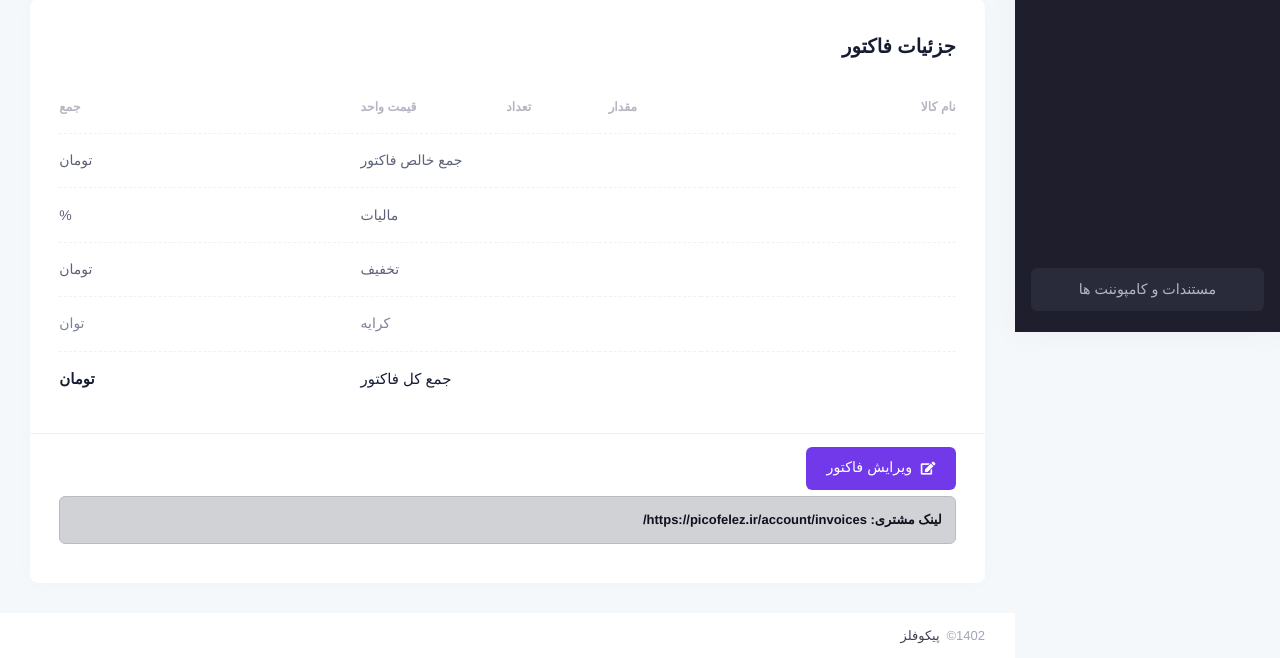
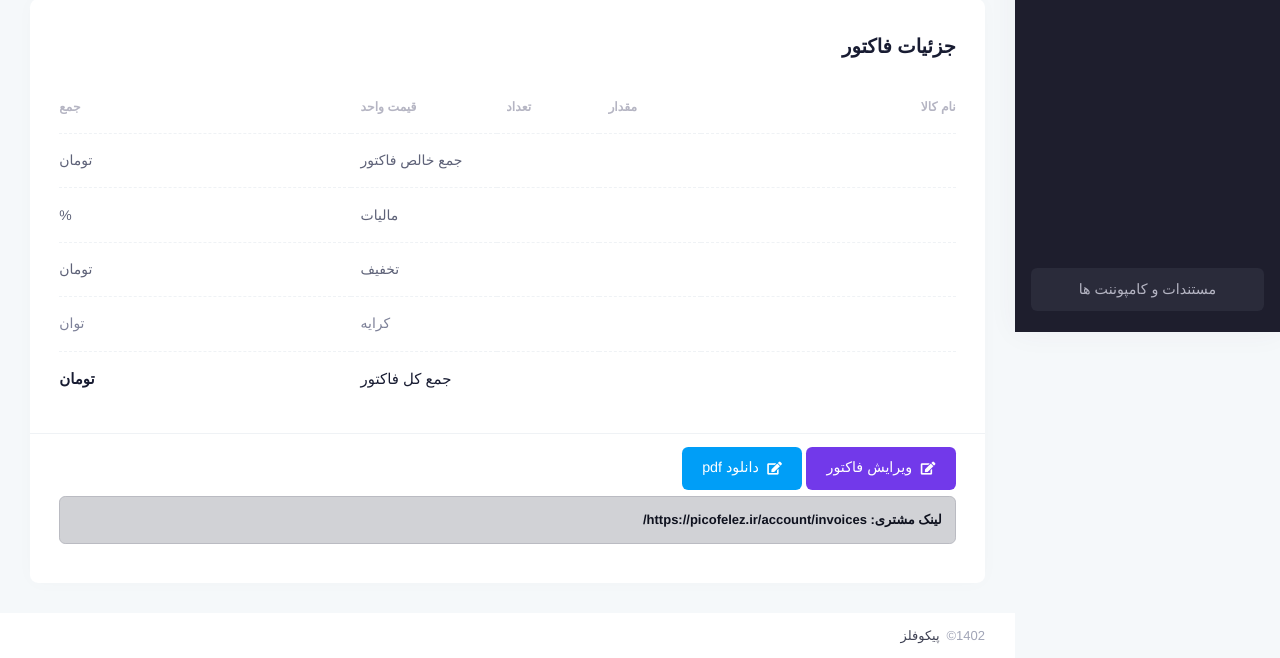
Before and after one commit to picofelez/website-backend, a Django app: template shop/templates/shop/panel/shop_invoice_detail.html in a window 1280 px wide. Shown: the part 468-1126 px from the top of the page. Run offline with Django 4.2, Linux system fonts and the light colour scheme; the template is opened without the code that fills it, so the values that code supplies are empty; some libraries are stand-ins or nearby versions; some web fonts are replaced.

Commit message:
Update: pdf button in shop invoice detail

```diff
--- a/shop/templates/shop/panel/shop_invoice_detail.html
+++ b/shop/templates/shop/panel/shop_invoice_detail.html
@@ -379,6 +379,11 @@
                                 <i class="fa fa-edit"></i>
                                 ویرایش فاکتور
                             </a>
+                            <a href="{% url 'account:user-shop-invoices-detail' object.pk %}?print=true"
+                               class="btn btn-primary">
+                                <i class="fa fa-edit"></i>
+                                دانلود pdf
+                            </a>
                             <div class="alert alert-dark mt-2 fw-bolder">
                                 لینک مشتری: https://picofelez.ir/account/invoices/{{ object.pk }}
                             </div>
```
Also changed, not shown: account/templates/account/user_shop_invoice_detail.html (+10 -0 lines).
